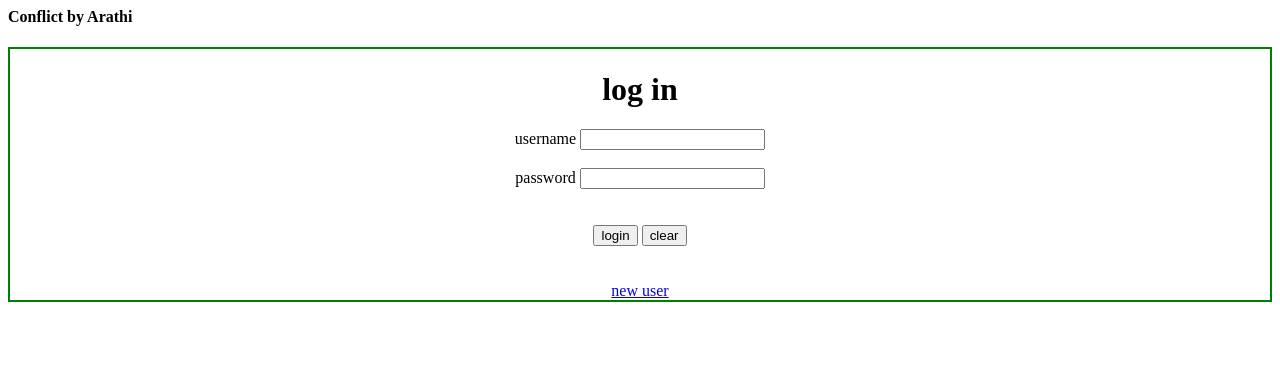
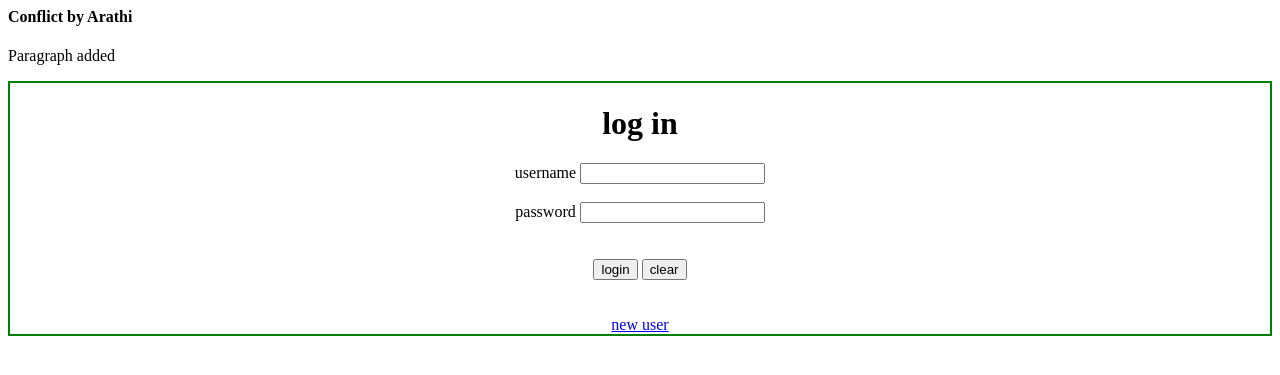
Before and after one commit to ArathiPython/batch04_test, a Django app: page / in a window 1280 px wide. Shown: the top 375 px of the page. Run offline with Django 3.2, Linux system fonts and the light colour scheme.

Commit message:
para added

```diff
--- a/app1/templates/home.html
+++ b/app1/templates/home.html
@@ -4,6 +4,7 @@
   </hread>
   <body>
     <h4>Conflict by Arathi</h4>
+    <p>Paragraph added</p>
     <form
       action="/login1/"
       method="Post"
```
Also changed, not shown: 2 other files.
